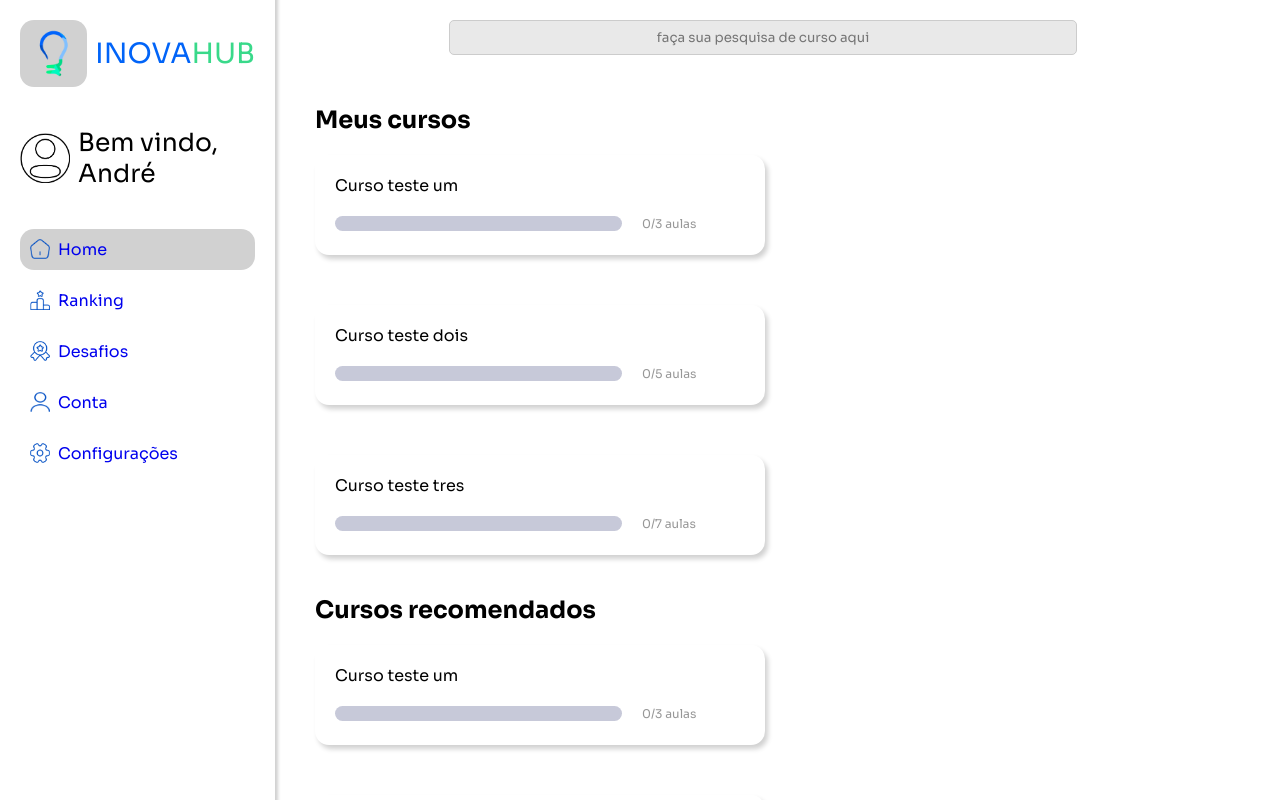
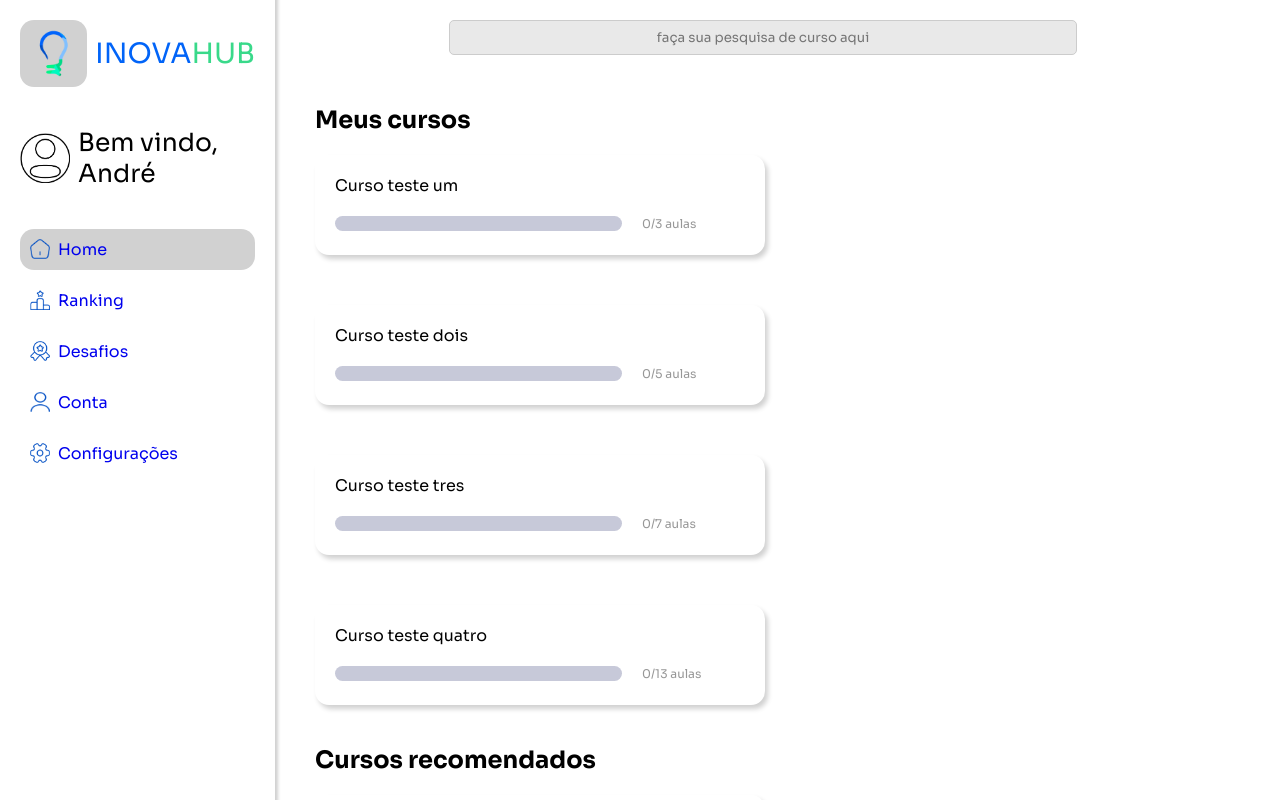
Before and after one commit to joav12/inovaHub, an Angular app: page / in a window 1280 px wide. Shown: the top 800 px of the page. Built offline with nearby package versions, Linux system fonts and the light colour scheme.

Commit message:
caminhos finalizados

```diff
--- a/src/app/components/roadmap/roadmap.component.html
+++ b/src/app/components/roadmap/roadmap.component.html
@@ -14,28 +14,18 @@
 
     <div class="roadmap">
         <div *ngFor="let data of course.aulas; index as i">
-          <div *ngIf="course.aulas.length <= 3">
+          <div>
             <a href="">
-              <div class="class-ball">
-                <div class="ball-path" *ngIf="course.aulas[i+1]"></div>
-
-                <span class="material-symbols-outlined btn-play">
-                  arrow_right
+              <div [ngClass]="i >= course.aulas.length - retaFinal ? 'class-ball' : curvpath(i)" >
+                <div class="ball-path" *ngIf="course.aulas[i+1] && i >= course.aulas.length - retaFinal ? retornaFalse() : false"></div>
+                <span class="material-symbols-outlined ball-path-curve" *ngIf="i < course.aulas.length - retaFinal">
+                  line_curve
                 </span>
-              </div>
-            </a>
-          </div>
-
-          <div *ngIf="course.aulas.length > 3 && course.aulas.length <= 6">
-            <a href="">
-              <div [ngClass]="i >= course.aulas.length - 3 ? 'class-ball' : 'class-ball-curve'" >
-                <div class="ball-path" *ngIf="course.aulas[i+1] && i >= course.aulas.length - 3"></div>
-                <div class=" ball-path-curve-top" *ngIf="i < course.aulas.length - 3"></div>
 
 
                 <span class="material-symbols-outlined">
                   arrow_right
-                  </span>
+                </span>
               </div>
             </a>
           </div>
--- a/src/app/components/roadmap/roadmap.component.scss
+++ b/src/app/components/roadmap/roadmap.component.scss
@@ -42,13 +42,13 @@
       justify-content: center;
       align-items: center;
 
-    a{ text-decoration: none; color: #fffb00; }
+      a{ text-decoration: none; color: #FFCC00; }
 
-    .class-ball, .class-ball-curve{
+      .class-ball, .class-ball-curve-mp2, .class-ball-curve-mp4, .class-ball-curve-odd-mp2, .class-ball-curve-odd-mp4{
         display: flex;
         width: 100px;
         height: 100px;
-      background-color: rgb(99, 165, 0);
+        background-color: #39D98A;
         margin-bottom: 60px;
         border-radius: 100%;
       }
@@ -59,35 +59,79 @@
         align-items: center;
 
         .ball-path{
-        width: 30px;
+          width: 20px;
           height: 80px;
-        background-color: rgb(99, 165, 0);
+          background-color: #39D98A;
           margin-top: -80px;
         }
 
         span{
           font-size: 5rem;
+          z-index: 1;
         }
       }
 
-    .class-ball-curve{
-      flex-direction: row;
+      .class-ball-curve-mp2, .class-ball-curve-mp4, .class-ball-curve-odd-mp2, .class-ball-curve-odd-mp4{
         align-items: center;
 
-      .ball-path-curve-top{
-        background-color: rgb(99, 165, 0);
-        height: 200px;
-        width: 172px;
-        transition: 0.2s ease;
-        clip-path: polygon(31% 51%, 49% 51%, 48% 62%, 26% 66%, 20% 71%, 15% 80%, 13% 100%, 0 100%, 0 82%, 5% 65%, 15% 55%);
-        rotate: 180deg;
-        margin-right: -161px;
-        margin-bottom: -30px;
+        .ball-path-curve{
+            color: #39D98A;
+            font-size: 200px;
         }
 
-      span{
-        font-size: 5rem;
+        span{ font-size: 5rem; z-index: 1;}
       }
+
+      .class-ball-curve-odd-mp2{
+            flex-direction: row-reverse;
+
+            .ball-path-curve{
+                rotate: 90deg;
+                margin-right: -120px;
+                margin-top: -100px;
             }
+
+            span{ margin-right: -75px;  }
         }
+
+      .class-ball-curve-mp2{
+            flex-direction: column;
+            margin-left: 230px;
+
+            .ball-path-curve{
+                margin-top: -150px;
+                margin-left: -100px;
+                rotate: 0deg;
             }
+
+            span{ margin-top: -40px;  }
+        }
+
+        .class-ball-curve-odd-mp4{
+            flex-direction: row;
+
+            .ball-path-curve{
+                rotate: 180deg;
+                margin-left: -120px;
+                margin-top: -100px;
+            }
+
+            span{ margin-right: -70px;  }
+        }
+
+      .class-ball-curve-mp4{
+            flex-direction: column;
+            margin-right: 230px;
+
+            .ball-path-curve{
+                margin-top: -150px;
+                margin-right: -100px;
+                rotate: 270deg;
+            }
+
+            span{ margin-top: -40px;  }
+        }
+
+    }
+
+}
--- a/src/app/components/roadmap/roadmap.component.ts
+++ b/src/app/components/roadmap/roadmap.component.ts
@@ -18,11 +18,17 @@ export class RoadmapComponent {
     this.router.events.subscribe((val: any) =>{
       this.especifcCourse()
       this.pegaNomeCursoURL()
+      this.verificaTamanhoCurso()
+      this.espelhado = false;
+      this.parOuImpar = false;
     })
   }
 
   public courseName: any
   public course: any;
+  public espelhado:boolean = false;
+  public parOuImpar:boolean = false;
+  public retaFinal = 3;
 
   //Essa função pega apenas o curso que tem o nome que está no parametro da url
   especifcCourse(){
@@ -37,4 +43,44 @@ export class RoadmapComponent {
   pegaNomeCursoURL(){
     this.courseName = this.route.snapshot.paramMap.get('curso');
   }
+
+  verificaTamanhoCurso(){
+    if(this.course.aulas.length % 2 === 0){
+      this.retaFinal = 4
+    }
+    else{
+      this.retaFinal = 3
+    }
+  }
+
+  //É italão, a magia do roadmap acontece nessa função abaixo parça
+  curvpath(i:any){
+    const trueIndex = i+1
+
+    if(trueIndex % 2 != 0){
+      if(this.espelhado){
+        return 'class-ball-curve-odd-mp4'
+      }
+      else{
+        return 'class-ball-curve-odd-mp2'
+      }
+    }
+    else{
+      if(this.espelhado){
+        this.espelhado = false
+        return 'class-ball-curve-mp4'
+      }
+      else{
+        this.espelhado = true
+        return 'class-ball-curve-mp2'
+      }
+    }
+
+    return null
+  }
+
+  retornaFalse(){
+    this.espelhado = false
+    return true
+  }
 }
--- a/src/app/mocks/cursos-mock.json
+++ b/src/app/mocks/cursos-mock.json
@@ -36,11 +36,11 @@
                 },
                 {
                     "nome": "aula quatro",
-                    "nomeUrl": "aula-tres"
+                    "nomeUrl": "aula-quatro"
                 },
                 {
                     "nome": "aula cinco",
-                    "nomeUrl": "aula-tres"
+                    "nomeUrl": "aula-cinco"
                 }
             ]
         },
@@ -62,19 +62,77 @@
                 },
                 {
                     "nome": "aula quatro",
+                    "nomeUrl": "aula-quatro"
+                },
+                {
+                    "nome": "aula cinco",
+                    "nomeUrl": "aula-cinco"
+                },
+                {
+                    "nome": "aula seis",
+                    "nomeUrl": "aula-seis"
+                },
+                {
+                    "nome": "aula sete",
+                    "nomeUrl": "aula-sete"
+                }
+            ]
+        },
+        {
+            "nome": "Curso teste quatro",
+            "nomeUrl": "curso-teste-quatro",
+            "aulas":[
+                {
+                    "nome": "aula um",
+                    "nomeUrl": "aula-um"
+                },
+                {
+                    "nome": "aula dois",
+                    "nomeUrl": "aula-dois"
+                },
+                {
+                    "nome": "aula tres",
                     "nomeUrl": "aula-tres"
                 },
                 {
+                    "nome": "aula quatro",
+                    "nomeUrl": "aula-quatro"
+                },
+                {
                     "nome": "aula cinco",
-                    "nomeUrl": "aula-tres"
+                    "nomeUrl": "aula-cinco"
                 },
                 {
                     "nome": "aula seis",
-                    "nomeUrl": "aula-tres"
+                    "nomeUrl": "aula-seis"
                 },
                 {
                     "nome": "aula sete",
-                    "nomeUrl": "aula-tres"
+                    "nomeUrl": "aula-sete"
+                },
+                {
+                    "nome": "aula oito",
+                    "nomeUrl": "aula-oito"
+                },
+                {
+                    "nome": "aula nove",
+                    "nomeUrl": "aula-nove"
+                },
+                {
+                    "nome": "aula dez",
+                    "nomeUrl": "aula-dez"
+                },
+                {
+                    "nome": "aula onze",
+                    "nomeUrl": "aula-onze"
+                },
+                {
+                    "nome": "aula dose",
+                    "nomeUrl": "aula-dose"
+                },
+                {
+                    "nome": "aula dose",
+                    "nomeUrl": "aula-dose"
                 }
             ]
         }
```
Lines whose indentation alone changed are shown as unchanged.
